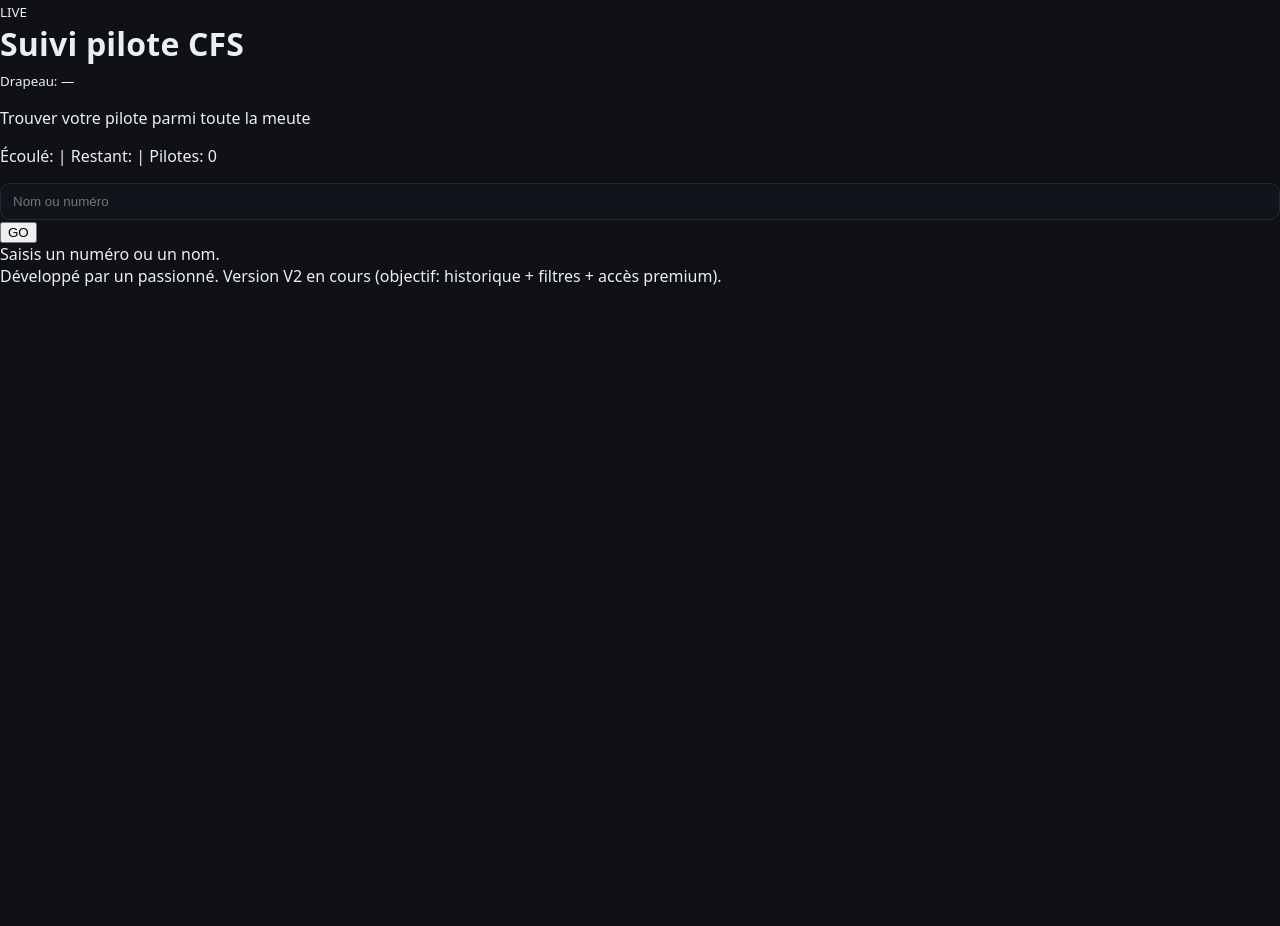
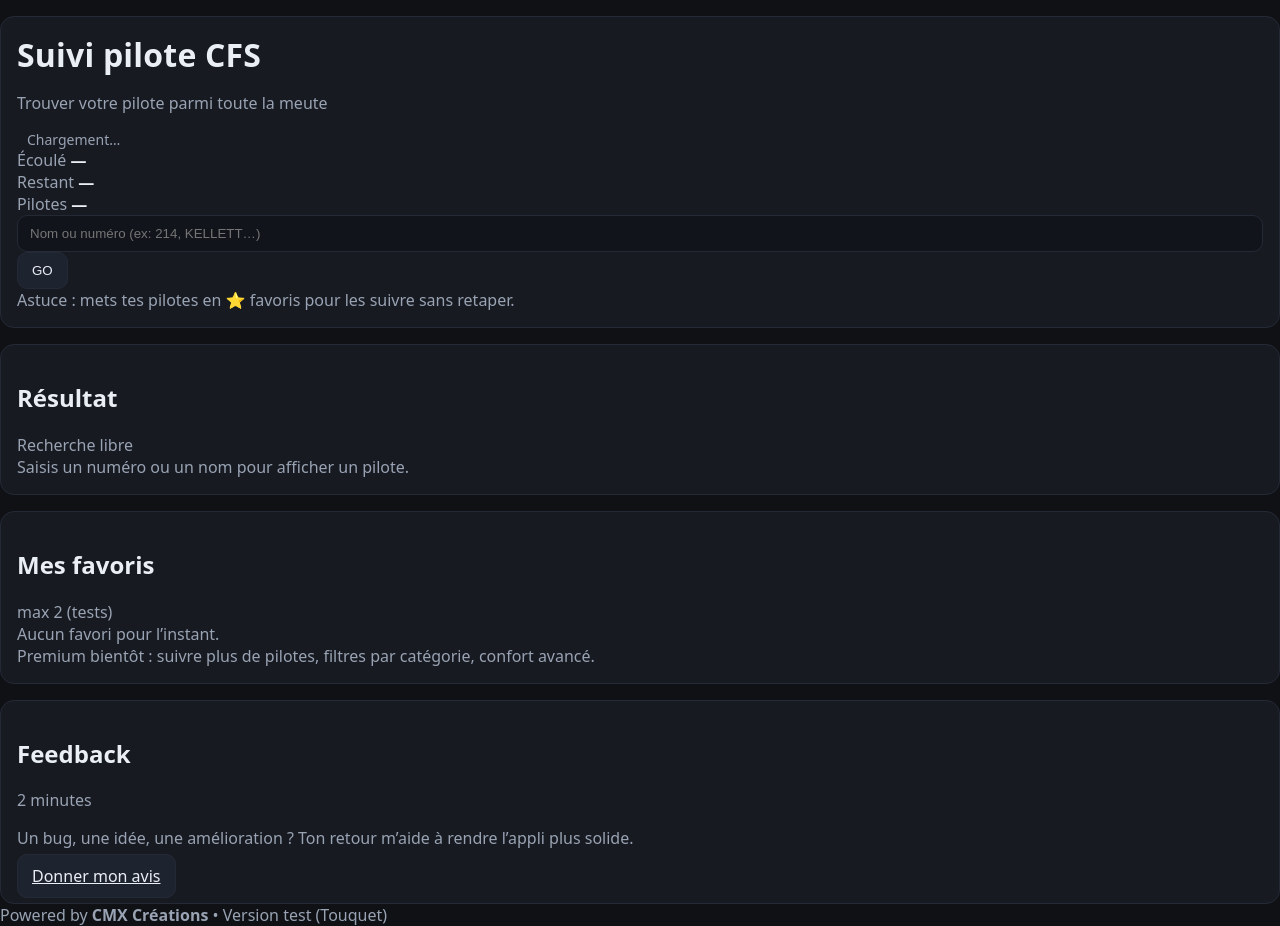
Before and after one commit to DanCMX/Recherche-pilote-CFS, a Flask app: page / in a window 1280 px wide. Before the commit the page ends 286 px from the top, so only its background shows below. Run offline with Flask 3, Linux system fonts and the light colour scheme; data that the repository does not hold is empty.

Commit message:
Update index.htmlV2

```diff
--- a/templates/index.html
+++ b/templates/index.html
@@ -7,43 +7,103 @@
 
   <!-- PWA -->
   <link rel="manifest" href="{{ url_for('static', filename='manifest.json') }}">
-  <meta name="theme-color" content="#1e2a4a" />
+  <meta name="theme-color" content="#0b1220" />
 
   <link rel="stylesheet" href="{{ url_for('static', filename='style.css') }}">
   <script defer src="{{ url_for('static', filename='script.js') }}"></script>
 </head>
 
 <body>
-  <div class="app">
+  <div class="wrap">
+    <header class="hero card">
+      <div class="hero-top">
+        <div class="brand">
+          <div class="logo-dot" aria-hidden="true"></div>
+          <div>
+            <h1>Suivi pilote CFS</h1>
+            <p class="muted">Trouver votre pilote parmi toute la meute</p>
+          </div>
+        </div>
 
-    <header class="app-header">
-      <div class="live live-left">
-        <span></span><small id="live-status">LIVE</small>
+        <div class="status">
+          <span id="status-dot" class="dot dot-off" aria-hidden="true"></span>
+          <span id="status-text" class="status-text">Chargement…</span>
+        </div>
       </div>
 
-      <h1 class="title">Suivi pilote CFS</h1>
-
-      <div class="live live-right">
-        <span></span><small id="flag-status">—</small>
+      <div class="meta">
+        <div class="pill">
+          <span class="muted">Écoulé</span>
+          <strong id="meta-elapsed">—</strong>
+        </div>
+        <div class="pill">
+          <span class="muted">Restant</span>
+          <strong id="meta-remaining">—</strong>
+        </div>
+        <div class="pill">
+          <span class="muted">Pilotes</span>
+          <strong id="meta-count">—</strong>
+        </div>
       </div>
 
-      <p class="subtitle">Trouver votre pilote parmi toute la meute</p>
-      <p class="subtitle" id="time-status"></p>
+      <form id="search-form" class="search" autocomplete="off">
+        <input id="search-input" class="search-input" placeholder="Nom ou numéro (ex: 214, KELLETT…)" />
+        <button class="btn btn-go" type="submit">GO</button>
+      </form>
+
+      <div class="hint muted">
+        Astuce : mets tes pilotes en ⭐ favoris pour les suivre sans retaper.
+      </div>
     </header>
 
-    <main class="main">
-      <form id="search-form" class="search">
-        <input id="search-input" class="search-input" placeholder="Nom ou numéro" />
-        <button class="btn-go" type="submit">GO</button>
-      </form>
+    <main class="grid">
+      <!-- Résultat recherche (1 pilote libre) -->
+      <section class="card">
+        <div class="section-head">
+          <h2>Résultat</h2>
+          <span class="muted small">Recherche libre</span>
+        </div>
 
-      <div class="results" id="results">Saisis un numéro ou un nom.</div>
+        <div id="search-zone" class="zone muted">Saisis un numéro ou un nom pour afficher un pilote.</div>
+      </section>
+
+      <!-- Favoris (2 max pour tests) -->
+      <section class="card">
+        <div class="section-head">
+          <h2>Mes favoris</h2>
+          <span class="muted small">max 2 (tests)</span>
+        </div>
+
+        <div id="favorites-zone" class="zone muted">Aucun favori pour l’instant.</div>
+
+        <div class="premium muted small">
+          Premium bientôt : suivre plus de pilotes, filtres par catégorie, confort avancé.
+        </div>
+      </section>
+
+      <!-- Feedback -->
+      <section class="card">
+        <div class="section-head">
+          <h2>Feedback</h2>
+          <span class="muted small">2 minutes</span>
+        </div>
+
+        <p class="muted">
+          Un bug, une idée, une amélioration ? Ton retour m’aide à rendre l’appli plus solide.
+        </p>
+
+        <!-- Remplace le href par ton lien Google Form -->
+        <a class="btn btn-secondary" id="feedback-link" href="#" target="_blank" rel="noopener">
+          Donner mon avis
+        </a>
+      </section>
     </main>
 
-    <footer class="footer-note">
-      Développé par un passionné. Version V2 en cours (objectif: historique + filtres + accès premium).
+    <footer class="footer muted small">
+      <span>Powered by <strong>CMX Créations</strong></span>
+      <span>•</span>
+      <span>Version test (Touquet)</span>
     </footer>
-
   </div>
 </body>
 </html>
```
